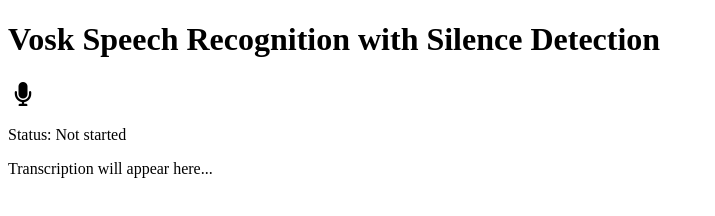
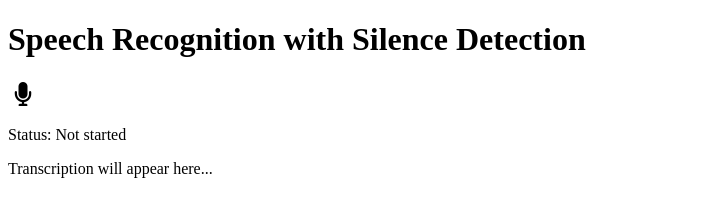
Before and after one commit to Saad-Naseer/MediaAI-web, a plain HTML site: page index.html in a window 1280 px wide. Shown: the whole page, without its empty margins (0-715 px from the left). Drawn offline with Linux system fonts and the light colour scheme.

Commit message:
Update index.html

```diff
--- a/index.html
+++ b/index.html
@@ -3,14 +3,14 @@
 <head>
     <meta charset="UTF-8">
     <meta name="viewport" content="width=device-width, initial-scale=1.0">
-    <title>Speech Recognition with Silence Detection</title>
+    <title>MediaAI</title>
     <link rel="stylesheet" href="styles.css">
     <script type="application/javascript" src="https://cdn.jsdelivr.net/npm/vosk-browser@0.0.3/dist/vosk.js"></script>
     <link rel="stylesheet" href="https://cdnjs.cloudflare.com/ajax/libs/font-awesome/6.0.0-beta3/css/all.min.css">
 
 </head>
 <body>
-    <h1>Vosk Speech Recognition with Silence Detection</h1>
+    <h1>Speech Recognition with Silence Detection</h1>
     <button id="start-btn"><i class="fas fa-microphone"></i></button>
     <p id="status">Status: Not started</p>
     <p id="transcription">Transcription will appear here...</p>
```
